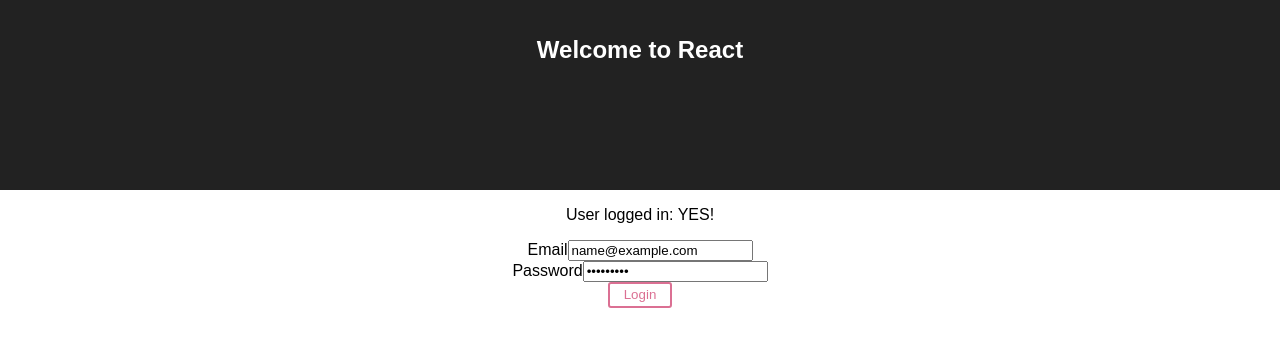
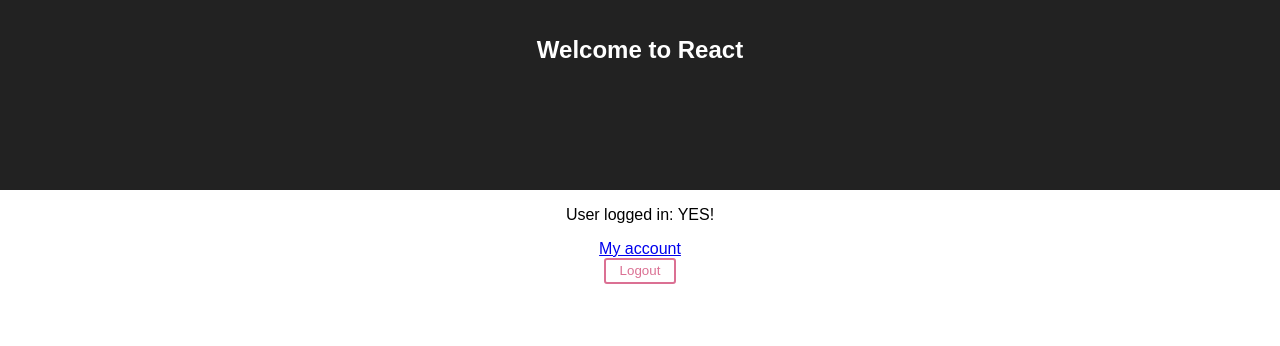
Before and after one commit to will-you-escape/wye-client-react, a React (Create React App) app: page / in a window 1280 px wide. Both pictures are taken after typing "name@example.com", "Sample123" into the empty fields and a click on the button "Login". Shown: the top 346 px of the page. Built offline with nearby package versions, Linux system fonts and the light colour scheme.

Commit message:
Add navigation buttons between homepage and my-account page

```diff
--- a/src/App.js
+++ b/src/App.js
@@ -23,7 +23,7 @@
       <BrowserRouter>
         <Provider store={store}>
           <Switch>
-            <Route exact path="/" component={Base} />
+            <Route exact path="/" component={Base} name="homepage" />
             <Route path="/my-account" component={requireAuth(MyAccount)} />
           </Switch>
         </Provider>
--- a/src/auth/requireAuth.jsx
+++ b/src/auth/requireAuth.jsx
@@ -13,7 +13,7 @@
       if (!authCore.loggedIn()) {
         const location = this.props.location;
         const redirect = location.pathname + location.search;
-        this.props.history.push(`/login?redirect=${redirect}`);
+        this.props.history.push(`/`);
       }
     }
 
--- a/src/containers/Base.jsx
+++ b/src/containers/Base.jsx
@@ -1,20 +1,38 @@
 import React from 'react';
+import { connect } from 'react-redux';
+import { Link } from 'react-router-dom';
 
 import AuthStatus from './AuthStatus';
 import LoginForm from './LoginForm';
+import LogoutForm from './LogoutForm';
 
 class Base extends React.Component {
   render() {
+    const { loggedIn } = this.props;
+
     return (
       <div className="App">
         <header className="App-header">
           <h1 className="App-title">Welcome to React</h1>
         </header>
         <AuthStatus />
-        <LoginForm />
+        {loggedIn ? (
+          <React.Fragment>
+            <Link to="/my-account">My account</Link>
+            <LogoutForm />
+          </React.Fragment>
+        ) : (
+          <LoginForm />
+        )}
       </div>
     );
   }
 }
 
-export default Base;
+const mapStateToProps = state => {
+  return {
+    loggedIn: state.auth.logged
+  };
+};
+
+export default connect(mapStateToProps)(Base);
--- a/src/containers/MyAccount.jsx
+++ b/src/containers/MyAccount.jsx
@@ -1,18 +1,20 @@
 import React from 'react';
+import { Link } from 'react-router-dom';
 
 import LogoutForm from './LogoutForm';
 
-class Base extends React.Component {
+class MyAccount extends React.Component {
   render() {
     return (
       <div className="App">
         <header className="App-header">
           <h1 className="App-title">My account!</h1>
         </header>
+        <Link to="/">Homepage</Link>
         <LogoutForm />
       </div>
     );
   }
 }
 
-export default Base;
+export default MyAccount;
```
